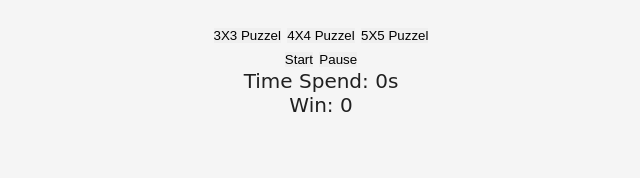
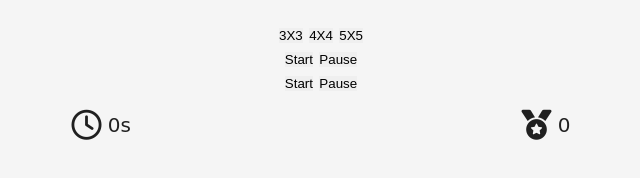
Before and after one commit to Rahulray12/puzzelfun, a plain HTML site: page index.html in a window 1280 px wide. Shown: the part 40-218 px from the top of the page, without its empty margins (319-959 px from the left). Drawn offline with Linux system fonts and the light colour scheme; a web font is replaced by a local one.

Commit message:
Add fontawasome to timer and win, also style game function

```diff
--- a/assets/css/index.css
+++ b/assets/css/index.css
@@ -29,9 +29,21 @@ h1 {
     /* margin-right:5px; */
 
 }
-.function {
-    font-family: Unbounded, cursive;
+-family: Unbounded, cursive;
     font-size: 20px;
     font-weight: 400;
     color: #202020;
 }
+
+i {
+    color: gold;
+    text-shadow: 1px 1px 1px rgb(65, 190, 16);
+    padding:5px auto;
+
+
+}
+.result{
+    margin-top: 20px;
+    display: flex;
+    justify-content: space-evenly;
+}
--- a/index.html
+++ b/index.html
@@ -27,9 +27,9 @@
     <main>
         <!-- Selection of games -->
         <section class="game-menu">
-            <button>3X3 Puzzel</button>
-            <button>4X4 Puzzel</button>
-            <button>5X5 Puzzel</button>
+            <button>3X3</button>
+            <button>4X4</button>
+            <button>5X5</button>
         </section>
         <!-- The area where selected game dispays -->
         <section class="game-area">
@@ -37,10 +37,18 @@
         </section>
         <!-- buttons for user to start and pause the game, and time and score updated accordingly -->
         <section class="function">
-            <button id="shuffle">Start</button>
-            <button id="pause">Pause</button>
-            <p class="result">Time Spend: <span id="timer">0</span><span>s</span></p>
-            <p class="result">Win: <span id="score">0</span></p>
+            <div>
+                <button id="shuffle">Start</button>
+                <button id="pause">Pause</button>
+            </div>
+            <div>
+                <button class="game-func" id="shuffle">Start</button>
+                <button class="game-func" id="pause">Pause</button>
+            </div>
+            <div class="result">
+                <p><i class="fa-regular fa-clock fa-xl"></i> <span id="timer">0</span><span>s</span></p>
+                <p><i class="fa-solid fa-medal fa-xl"></i> <span id="score">0</span></p>
+            </div>
         </section>
      </main>
      <!-- footer: keep in touch -->
```
